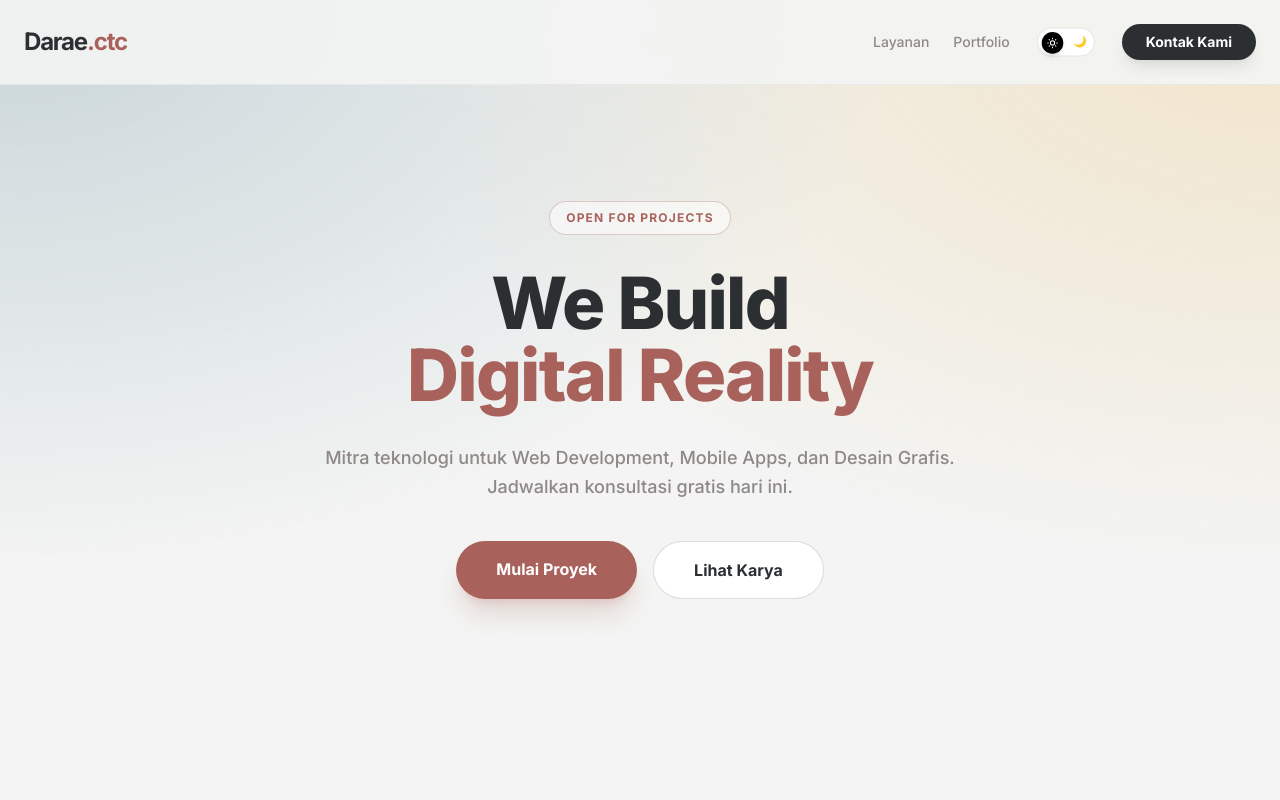
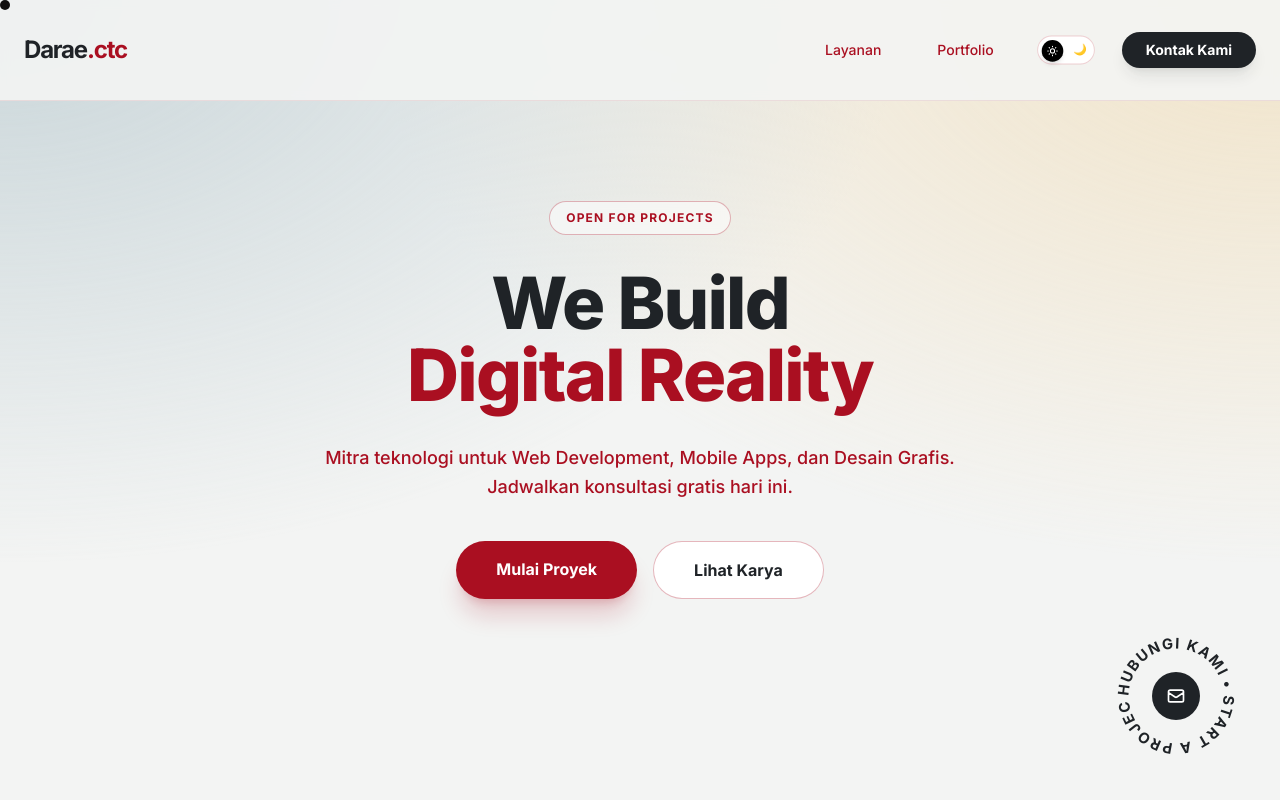
Before and after one commit to rifkyprataama/Darae.ctc, a Next.js app: page / in a window 1280 px wide. Shown: the top 800 px of the page. Built offline with nearby package versions, Linux system fonts and the light colour scheme.

Commit message:
Update tampilan

```diff
--- a/package.json
+++ b/package.json
@@ -10,10 +10,12 @@
   },
   "dependencies": {
     "@supabase/supabase-js": "^2.89.0",
+    "framer-motion": "^12.23.26",
     "next": "16.1.1",
     "next-themes": "^0.4.6",
     "react": "19.2.3",
-    "react-dom": "19.2.3"
+    "react-dom": "19.2.3",
+    "sass": "^1.97.1"
   },
   "devDependencies": {
     "@tailwindcss/postcss": "^4.1.18",
--- a/src/app/globals.css
+++ b/src/app/globals.css
@@ -17,43 +17,36 @@
 
 /* Lebar Scrollbar */
 ::-webkit-scrollbar {
-  width: 14px; /* Sedikit lebar untuk memberi ruang border (efek melayang) */
+  width: 14px;
 }
 
 /* TRACK (Jalur Scrollbar) */
 ::-webkit-scrollbar-track {
-  background: transparent; /* Dibuat transparan agar bersih */
+  background: transparent;
 }
 
 /* THUMB (Batang Scrollbar) - DEFAULT (LIGHT MODE) */
 ::-webkit-scrollbar-thumb {
-  /* Warna: Abu-abu dari palette Darae dengan transparansi */
   @apply bg-darae-grey/40;
-
-  /* Trik CSS untuk membuat efek "Floating" (Melayang) */
   border: 4px solid transparent;
   background-clip: content-box;
-
-  /* Bentuk: Sangat Bulat */
   border-radius: 9999px;
 }
 
 /* Saat Mouse Menyentuh Scrollbar (HOVER) */
 ::-webkit-scrollbar-thumb:hover {
-  /* Warna: Berubah jadi Terracotta (Accent) */
   @apply bg-darae-accent;
-
-  /* Sedikit memperbesar batang saat dihover */
   border: 3px solid transparent;
 }
 
 /* 3. KHUSUS DARK MODE */
 .dark ::-webkit-scrollbar-thumb {
-  /* Warna: Putih transparan agar kontras dengan biru tua */
   @apply bg-white/20;
 }
 
-/* Hover di Dark Mode tetap Terracotta agar konsisten */
 .dark ::-webkit-scrollbar-thumb:hover {
   @apply bg-darae-accent;
 }
+
+/* BAGIAN PENGHILANG KURSOR SUDAH DIHAPUS DI SINI */
+/* Sekarang panah mouse asli akan terlihat + bola hitam mengikutinya */
--- a/src/app/layout.tsx
+++ b/src/app/layout.tsx
@@ -2,6 +2,10 @@
 import { Inter } from "next/font/google";
 import "./globals.css";
 import { ThemeProvider } from "@/components/ThemeProvider";
+import StickyCursor from "@/components/ui/StickyCursor";
+import FloatingContact from "@/components/FloatingContact";
+import { CursorProvider } from "@/context/CursorContext";
+// import SmoothScroll dihapus agar tidak membebani website
 
 const inter = Inter({ subsets: ["latin"] });
 
@@ -9,7 +13,7 @@
   title: "Darae.ctc | Jasa Web & Desain Grafis Profesional",
   description: "Solusi digital all-in-one: Pembuatan Website, Aplikasi Mobile, Video Editing, dan Branding Identity. Konsultasi Gratis sekarang.",
   icons: {
-    icon: '/favicon.ico', // Kita akan siapkan ini di langkah B
+    icon: '/favicon.ico',
   }
 };
 
@@ -31,7 +35,17 @@
               enableSystem
               disableTransitionOnChange
             >
-              {children}
+              {/* Kita tetap bungkus dengan CursorProvider agar kursor bola tetap jalan */}
+              <CursorProvider>
+
+                  <StickyCursor />
+
+                  {children}
+
+                  <FloatingContact />
+
+              </CursorProvider>
+
           </ThemeProvider>
         </body>
       </html>
--- /dev/null
+++ b/src/components/FloatingContact.tsx
@@ -0,0 +1,38 @@
+'use client'
+import React from 'react'
+
+export default function FloatingContact() {
+  return (
+    <a href="#contact" className="fixed bottom-10 right-10 z-40 hidden md:block group cursor-pointer">
+      <div className="relative w-32 h-32 flex items-center justify-center">
+
+        {/* LINGKARAN BERPUTAR (TEKS) */}
+        <div className="absolute inset-0 w-full h-full animate-spin-slow">
+            <svg viewBox="0 0 100 100" width="100%" height="100%">
+              <defs>
+                <path id="circle" d="M 50, 50 m -37, 0 a 37,37 0 1,1 74,0 a 37,37 0 1,1 -74,0" />
+              </defs>
+              <text fontSize="11.5">
+                <textPath xlinkHref="#circle" className="text-darae-charcoal dark:text-white fill-current font-bold uppercase tracking-widest">
+                  hubungi kami • start a project •
+                </textPath>
+              </text>
+            </svg>
+        </div>
+
+        {/* ICON TENGAH (DIAM/STATIS) */}
+        {/* Saat hover, background berubah jadi Terracotta */}
+        <div className="w-12 h-12 bg-darae-charcoal dark:bg-white rounded-full flex items-center justify-center transition-colors duration-300 group-hover:bg-darae-accent group-hover:scale-110">
+           {/* Icon Panah/Email */}
+           <svg
+             className="w-5 h-5 text-white dark:text-black group-hover:text-white transition-colors"
+             fill="none" viewBox="0 0 24 24" stroke="currentColor"
+           >
+             <path strokeLinecap="round" strokeLinejoin="round" strokeWidth={2} d="M3 8l7.89 5.26a2 2 0 002.22 0L21 8M5 19h14a2 2 0 002-2V7a2 2 0 00-2-2H5a2 2 0 00-2 2v10a2 2 0 002 2z" />
+           </svg>
+        </div>
+
+      </div>
+    </a>
+  )
+}
--- a/src/components/Navbar.tsx
+++ b/src/components/Navbar.tsx
@@ -2,47 +2,50 @@
 import { useState } from 'react'
 import Link from "next/link";
 import ThemeToggle from "./ThemeToggle";
+import Magnetic from "./ui/Magnetic"; // <--- 1. IMPORT KOMPONEN MAGNETIC
 
 export default function Navbar() {
   const [isOpen, setIsOpen] = useState(false);
 
   return (
-    // 1. UPDATE CONTAINER STYLE:
-    // - Background: Warna Darae Light/Dark dengan opacity 90% (Solid tapi transparan dikit)
-    // - Blur: Sm (Halus, tidak blur berlebihan seperti kaca)
-    // - Border: Abu tipis transparan
     <nav className="fixed top-0 w-full p-6 flex justify-between items-center z-50 transition-colors duration-300 bg-darae-light/90 dark:bg-darae-dark/90 backdrop-blur-sm border-b border-darae-grey/10">
 
-      {/* 2. LOGO BARU: Gaya Minimalis & Solid */}
-      {/* Light: Charcoal | Dark: White | Aksen: Terracotta (.ctc) */}
+      {/* LOGO (Biasanya logo tidak dimagnet, jadi biarkan saja) */}
       <Link href="/" className="text-2xl font-bold tracking-tighter text-darae-charcoal dark:text-white relative z-50 transition-colors">
         Darae<span className="text-darae-accent">.ctc</span>
       </Link>
 
-      {/* 3. MENU DESKTOP */}
+      {/* MENU DESKTOP */}
       <div className="hidden md:flex items-center space-x-6 text-sm font-medium text-darae-grey dark:text-gray-300">
-        <a href="#services" className="hover:text-darae-accent transition">
+
+        {/* 2. BUNGKUS LINK DENGAN MAGNETIC */}
+        <Magnetic>
+            <a href="#services" className="hover:text-darae-accent transition block p-4"> {/* Tambahkan padding agar area magnet lebih luas */}
             Layanan
             </a>
-        <a href="#portfolio" className="hover:text-darae-accent transition">
+        </Magnetic>
+
+        <Magnetic>
+            <a href="#portfolio" className="hover:text-darae-accent transition block p-4">
             Portfolio
             </a>
+        </Magnetic>
 
-        {/* Toggle Theme */}
+        {/* Theme Toggle biarkan statis atau bungkus juga kalau mau */}
         <div className="scale-90">
             <ThemeToggle />
         </div>
 
-        {/* 4. TOMBOL KONTAK: Gaya 'Super Rounded' */}
-        {/* Light: Hitam Arang | Dark: Putih */}
-        <a href="#contact" className="bg-darae-charcoal text-white dark:bg-white dark:text-darae-charcoal px-6 py-2 rounded-[2rem] hover:opacity-80 transition font-bold shadow-lg shadow-darae-charcoal/10">
+        {/* 3. TOMBOL KONTAK JUGA DIMAGNET AGAR KEREN */}
+        <Magnetic>
+            <a href="#contact" className="bg-darae-charcoal text-white dark:bg-white dark:text-darae-charcoal px-6 py-2 rounded-[2rem] hover:opacity-80 transition font-bold shadow-lg shadow-darae-charcoal/10 inline-block">
             Kontak Kami
             </a>
+        </Magnetic>
       </div>
 
-      {/* 5. TOMBOL HAMBURGER (MOBILE) */}
+      {/* TOMBOL HAMBURGER (MOBILE) */}
       <div className="md:hidden z-50 flex items-center gap-4">
-
         <div className="scale-75">
              <ThemeToggle />
         </div>
@@ -62,7 +65,7 @@
         </button>
       </div>
 
-      {/* 6. MENU MOBILE OVERLAY */}
+      {/* MENU MOBILE OVERLAY */}
       {isOpen && (
         <div className="absolute top-0 left-0 w-full h-screen bg-darae-light dark:bg-darae-dark flex flex-col items-center justify-center space-y-8 md:hidden z-40 animate-fadeIn">
            <a
--- /dev/null
+++ b/src/components/ui/Magnetic.tsx
@@ -0,0 +1,45 @@
+'use client'
+import { useRef, useState } from 'react'
+import { motion } from 'framer-motion'
+import { useCursor } from '@/context/CursorContext' // 1. Import Context
+
+export default function Magnetic({ children }: { children: React.ReactNode }) {
+    const ref = useRef<HTMLDivElement>(null)
+    const [position, setPosition] = useState({x: 0, y: 0})
+    const { setIsHovered } = useCursor() // 2. Ambil remote control
+
+    const handleMouse = (e: React.MouseEvent) => {
+        const { clientX, clientY } = e
+        if (!ref.current) return;
+
+        const {height, width, left, top} = ref.current.getBoundingClientRect()
+        const middleX = clientX - (left + width/2)
+        const middleY = clientY - (top + height/2)
+
+        setPosition({x: middleX * 0.35, y: middleY * 0.35})
+    }
+
+    const reset = () => {
+        setPosition({x:0, y:0})
+        setIsHovered(false) // 4. Kecilkan saat mouse pergi
+    }
+
+    const handleEnter = () => {
+        setIsHovered(true) // 3. Besarkan saat mouse masuk
+    }
+
+    const { x, y } = position
+    return (
+        <motion.div
+            style={{position: "relative"}}
+            ref={ref}
+            onMouseMove={handleMouse}
+            onMouseEnter={handleEnter} // Trigger masuk
+            onMouseLeave={reset}       // Trigger keluar
+            animate={{x, y}}
+            transition={{type: "spring", stiffness: 150, damping: 15, mass: 0.1}}
+        >
+            {children}
+        </motion.div>
+    )
+}
--- /dev/null
+++ b/src/components/ui/StickyCursor.tsx
@@ -0,0 +1,62 @@
+'use client';
+import { useEffect } from 'react';
+import { motion, useMotionValue, useSpring } from 'framer-motion';
+import { useCursor } from '@/context/CursorContext';
+
+export default function StickyCursor() {
+  const { isHovered } = useCursor();
+
+  // UKURAN:
+  // - Default: 10px (Kecil seperti titik pulpen)
+  // - Hover: 30px (Membesar sedikit)
+  const cursorSize = isHovered ? 30 : 10;
+
+  const mouse = {
+    x: useMotionValue(0),
+    y: useMotionValue(0)
+  }
+
+  // FISIKA GERAKAN:
+  // Mass 0.5 membuat gerakan agak 'telat' dan smooth seperti Cuberto
+  const smoothOptions = { damping: 20, stiffness: 300, mass: 0.5 }
+
+  const smoothMouse = {
+    x: useSpring(mouse.x, smoothOptions),
+    y: useSpring(mouse.y, smoothOptions)
+  }
+
+  const manageMouseMove = (e: MouseEvent) => {
+    const { clientX, clientY } = e;
+    mouse.x.set(clientX - cursorSize / 2);
+    mouse.y.set(clientY - cursorSize / 2);
+  }
+
+  useEffect( () => {
+    window.addEventListener("mousemove", manageMouseMove);
+    return () => {
+      window.removeEventListener("mousemove", manageMouseMove);
+    }
+  }, [cursorSize])
+
+  return (
+    <motion.div
+      style={{
+        left: smoothMouse.x,
+        top: smoothMouse.y,
+      }}
+      animate={{
+        width: cursorSize,
+        height: cursorSize
+      }}
+      transition={{ type: "spring", stiffness: 300, damping: 20 }}
+      className="
+        fixed pointer-events-none z-[9999] rounded-full
+
+        /* KUNCI PERBAIKAN: */
+        /* Gunakan 'bg-white' SAJA (Jangan diubah jadi black saat light mode) */
+        /* mix-blend-difference akan otomatis membuatnya jadi Hitam di background Terang */
+        bg-white mix-blend-difference
+      "
+    />
+  )
+}
--- /dev/null
+++ b/src/context/CursorContext.tsx
@@ -0,0 +1,24 @@
+'use client'
+import { createContext, useContext, useState } from 'react'
+
+type CursorContextType = {
+  isHovered: boolean
+  setIsHovered: (value: boolean) => void
+}
+
+const CursorContext = createContext<CursorContextType>({
+  isHovered: false,
+  setIsHovered: () => {},
+})
+
+export const useCursor = () => useContext(CursorContext)
+
+export const CursorProvider = ({ children }: { children: React.ReactNode }) => {
+  const [isHovered, setIsHovered] = useState(false)
+
+  return (
+    <CursorContext.Provider value={{ isHovered, setIsHovered }}>
+      {children}
+    </CursorContext.Provider>
+  )
+}
```
Also changed, not shown: tailwind.config.ts (+7 -4 lines), 1 other file (tests, documents, lock files or other folders). Lines whose indentation alone changed are shown as unchanged.
